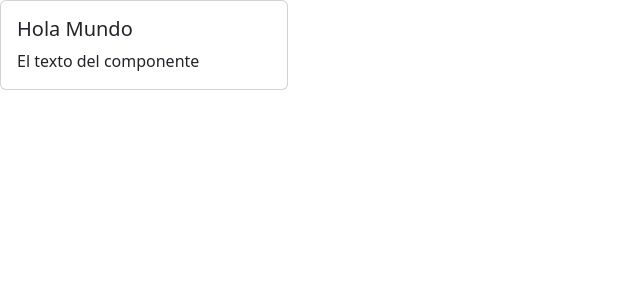
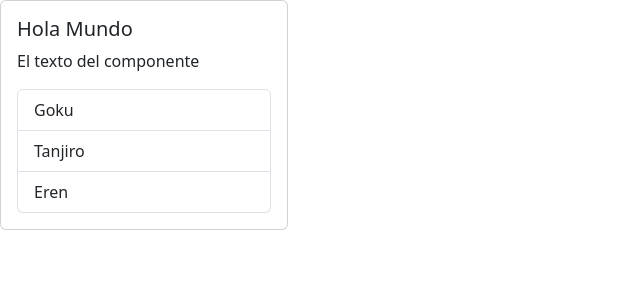
Before and after one commit to HolaMundoDev/ultimate-react, a React (Vite) app in the folder react-app/: page / in a window 1280 px wide. Shown: the top 300 px of the page, without its empty margins (0-640 px from the left). Built offline with nearby package versions, Linux system fonts and the light colour scheme.

Commit message:
Sección 2: Componentes. - Clase 8. Imprimir listas.

```diff
--- a/react-app/src/App.tsx
+++ b/react-app/src/App.tsx
@@ -1,9 +1,12 @@
 import Card, { CardBody } from "./Components/Card";
+import List from "./Components/List";
 
 function App() {
+  const list = ["Goku", "Tanjiro", "Eren"];
   return (
     <Card>
       <CardBody title="Hola Mundo" text="El texto del componente" />
+      <List data={list} />
     </Card>
   );
 }
--- /dev/null
+++ b/react-app/src/Components/List.tsx
@@ -0,0 +1,17 @@
+type Props = {
+  data: string[];
+};
+
+const List = ({ data }: Props) => {
+  return (
+    <ul className="list-group">
+      {data.map((elemento) => (
+        <li className="list-group-item" key={elemento}>
+          {elemento}
+        </li>
+      ))}
+    </ul>
+  );
+};
+
+export default List;
```
